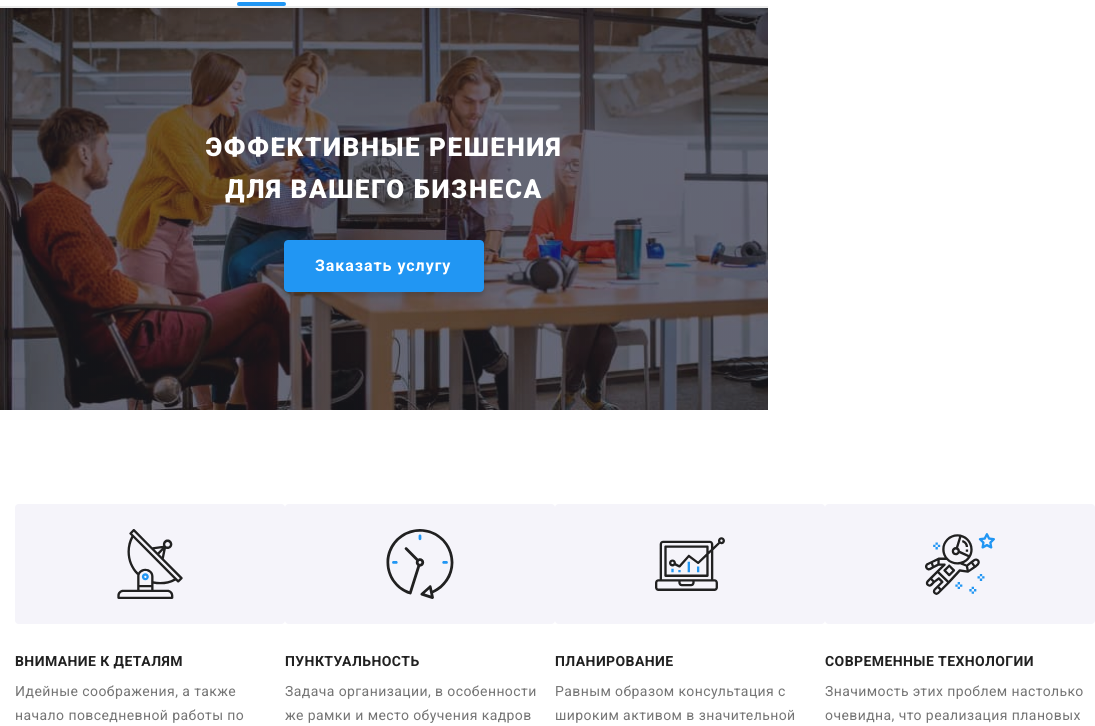
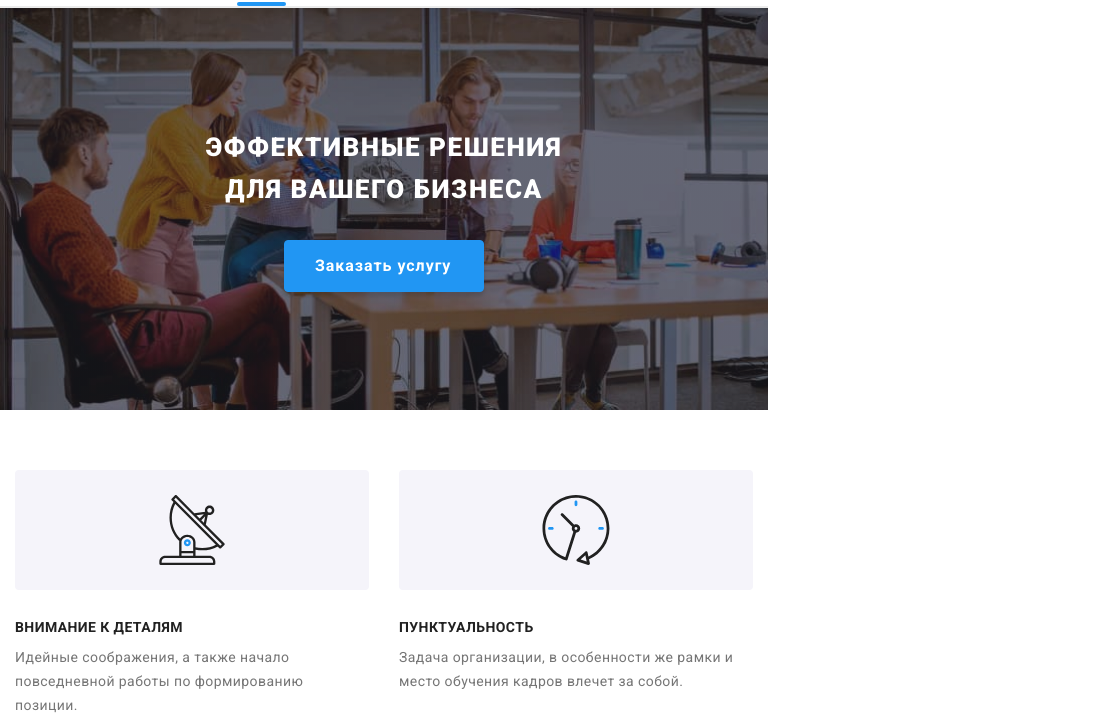
Before and after one commit to okarynskyi/goit-markup-hw-08, a plain HTML site: page index.html in a window 768 px wide. Shown: the part 74-800 px from the top of the page, 1095 px wide, since content can reach past the window. Drawn offline with nearby package versions, Linux system fonts and the light colour scheme.

Commit message:
qualities adaptive

```diff
--- a/sass/layout/_qualities.scss
+++ b/sass/layout/_qualities.scss
@@ -1,3 +1,76 @@
+.qualities {
+  padding-top: 60px;
+  padding-bottom: 60px;
+}
+
+.qualities-pic {
+  display: flex;
+  justify-content: center;
+  align-items: center;
+  height: 120px;
+  background-color: var(--background-color);
+  border-radius: 4px;
+  margin-bottom: 30px;
+}
+
+.qualities-title {
+  font-weight: bold;
+  font-size: 14px;
+  line-height: 1.14;
+  text-align: center;
+  letter-spacing: 0.03em;
+  text-transform: uppercase;
+  color: var(--primary-text-color);
+  margin-bottom: 10px;
+}
+
+.qualities-description {
+  font-size: 14px;
+  line-height: 1.71;
+  letter-spacing: 0.03em;
+  color: var(--secondary-text-color);
+}
+
+@media screen and (max-width: 767px) {
+  .qualities-list {
+    max-width: 450px;
+    margin-bottom: 30px;
+  }
+
+  .qualities-pic {
+    max-width: 450px;
+  }
+
+  .qualities-title {
+    text-align: center;
+  }
+}
+
+@media screen and (min-width: 768px) and (max-width: 1199px) {
+  .container-qualities {
+    display: flex;
+    flex-wrap: wrap;
+    margin-left: -30px;
+    margin-top: -30px;
+  }
+
+  .qualities-list {
+    max-width: 354px;
+    flex-basis: calc((100% - 60px) / 2);
+    margin-left: 30px;
+    margin-top: 30px;
+  }
+
+  .qualities-pic {
+    max-width: 354px;
+  }
+
+  .qualities-title {
+    text-align: left;
+  }
+}
+
+@media screen and (min-width: 1200px) {
   .qualities {
     padding-top: 94px;
     padding-bottom: 94px;
@@ -13,29 +86,10 @@
   }
 
   .qualities-pic {
-    display: flex;
-    justify-content: center;
-    align-items: center;
     width: 270px;
-    height: 120px;
-    background-color: var(--background-color);
-    border-radius: 4px;
-    margin-bottom: 30px;
   }
 
   .qualities-title {
-    font-weight: bold;
-    font-size: 14px;
-    line-height: 1.14;
-    letter-spacing: 0.03em;
-    text-transform: uppercase;
-    color: var(--primary-text-color);
-    margin-bottom: 10px;
+    text-align: left;
   }
-
-.qualities-description {
-    font-size: 14px;
-    line-height: 1.71;
-    letter-spacing: 0.03em;
-    color: var(--secondary-text-color);
 }
```
Also changed, not shown: css/main.css, css/main.min.css, 2 other files. Lines whose indentation alone changed are shown as unchanged.
